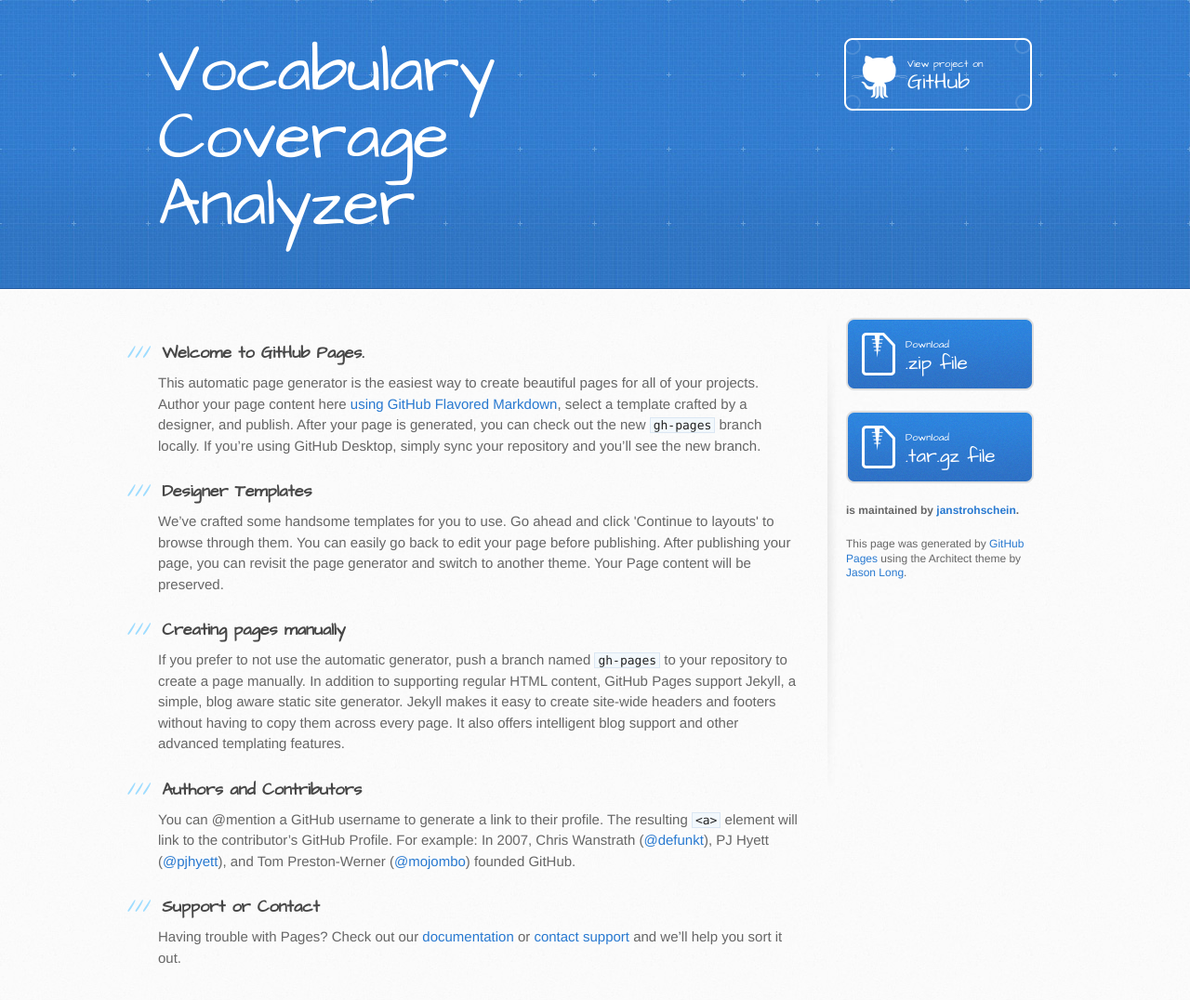
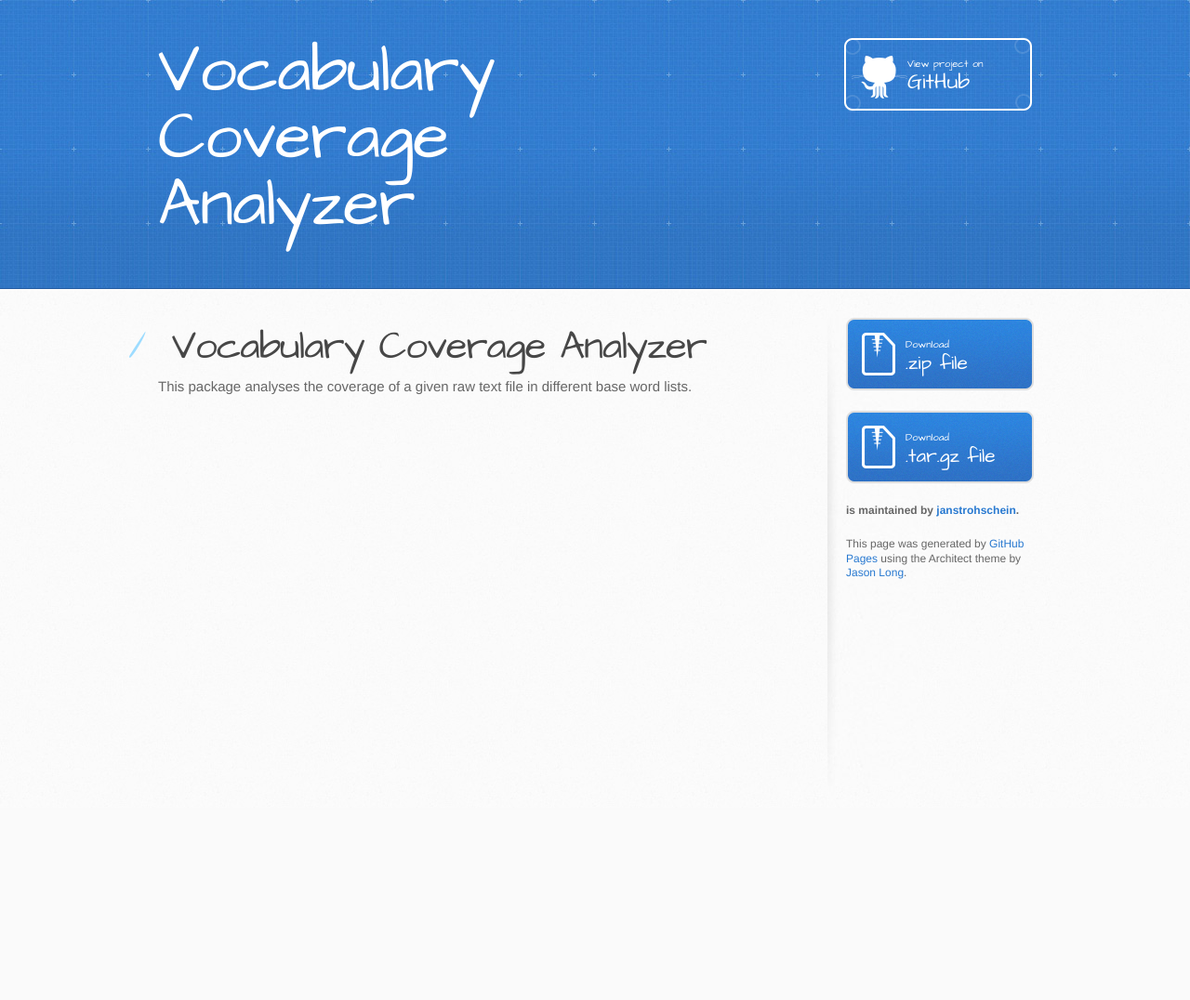
Before and after one commit to janstrohschein/vocabulary_coverage_analyzer, a plain HTML site: page index.html in a window 1280 px wide. Shown: the whole page at 93% size. After the commit the page ends 869 px from the top, so only its background shows below. Drawn offline with Linux system fonts and the light colour scheme.

```diff
--- a/index.html
+++ b/index.html
@@ -28,30 +28,10 @@
     <div id="content-wrapper">
       <div class="inner clearfix">
         <section id="main-content">
-          <h3>
-<a id="welcome-to-github-pages" class="anchor" href="#welcome-to-github-pages" aria-hidden="true"><span aria-hidden="true" class="octicon octicon-link"></span></a>Welcome to GitHub Pages.</h3>
+          <h1>
+<a id="vocabulary-coverage-analyzer" class="anchor" href="#vocabulary-coverage-analyzer" aria-hidden="true"><span aria-hidden="true" class="octicon octicon-link"></span></a>Vocabulary Coverage Analyzer</h1>
 
-<p>This automatic page generator is the easiest way to create beautiful pages for all of your projects. Author your page content here <a href="https://guides.github.com/features/mastering-markdown/">using GitHub Flavored Markdown</a>, select a template crafted by a designer, and publish. After your page is generated, you can check out the new <code>gh-pages</code> branch locally. If you’re using GitHub Desktop, simply sync your repository and you’ll see the new branch.</p>
-
-<h3>
-<a id="designer-templates" class="anchor" href="#designer-templates" aria-hidden="true"><span aria-hidden="true" class="octicon octicon-link"></span></a>Designer Templates</h3>
-
-<p>We’ve crafted some handsome templates for you to use. Go ahead and click 'Continue to layouts' to browse through them. You can easily go back to edit your page before publishing. After publishing your page, you can revisit the page generator and switch to another theme. Your Page content will be preserved.</p>
-
-<h3>
-<a id="creating-pages-manually" class="anchor" href="#creating-pages-manually" aria-hidden="true"><span aria-hidden="true" class="octicon octicon-link"></span></a>Creating pages manually</h3>
-
-<p>If you prefer to not use the automatic generator, push a branch named <code>gh-pages</code> to your repository to create a page manually. In addition to supporting regular HTML content, GitHub Pages support Jekyll, a simple, blog aware static site generator. Jekyll makes it easy to create site-wide headers and footers without having to copy them across every page. It also offers intelligent blog support and other advanced templating features.</p>
-
-<h3>
-<a id="authors-and-contributors" class="anchor" href="#authors-and-contributors" aria-hidden="true"><span aria-hidden="true" class="octicon octicon-link"></span></a>Authors and Contributors</h3>
-
-<p>You can @mention a GitHub username to generate a link to their profile. The resulting <code>&lt;a&gt;</code> element will link to the contributor’s GitHub Profile. For example: In 2007, Chris Wanstrath (<a href="https://github.com/defunkt" class="user-mention">@defunkt</a>), PJ Hyett (<a href="https://github.com/pjhyett" class="user-mention">@pjhyett</a>), and Tom Preston-Werner (<a href="https://github.com/mojombo" class="user-mention">@mojombo</a>) founded GitHub.</p>
-
-<h3>
-<a id="support-or-contact" class="anchor" href="#support-or-contact" aria-hidden="true"><span aria-hidden="true" class="octicon octicon-link"></span></a>Support or Contact</h3>
-
-<p>Having trouble with Pages? Check out our <a href="https://help.github.com/pages">documentation</a> or <a href="https://github.com/contact">contact support</a> and we’ll help you sort it out.</p>
+<p>This package analyses the coverage of a given raw text file in different base word lists.</p>
         </section>
 
         <aside id="sidebar">
```
Also changed, not shown: params.json (+1 -1 lines).
